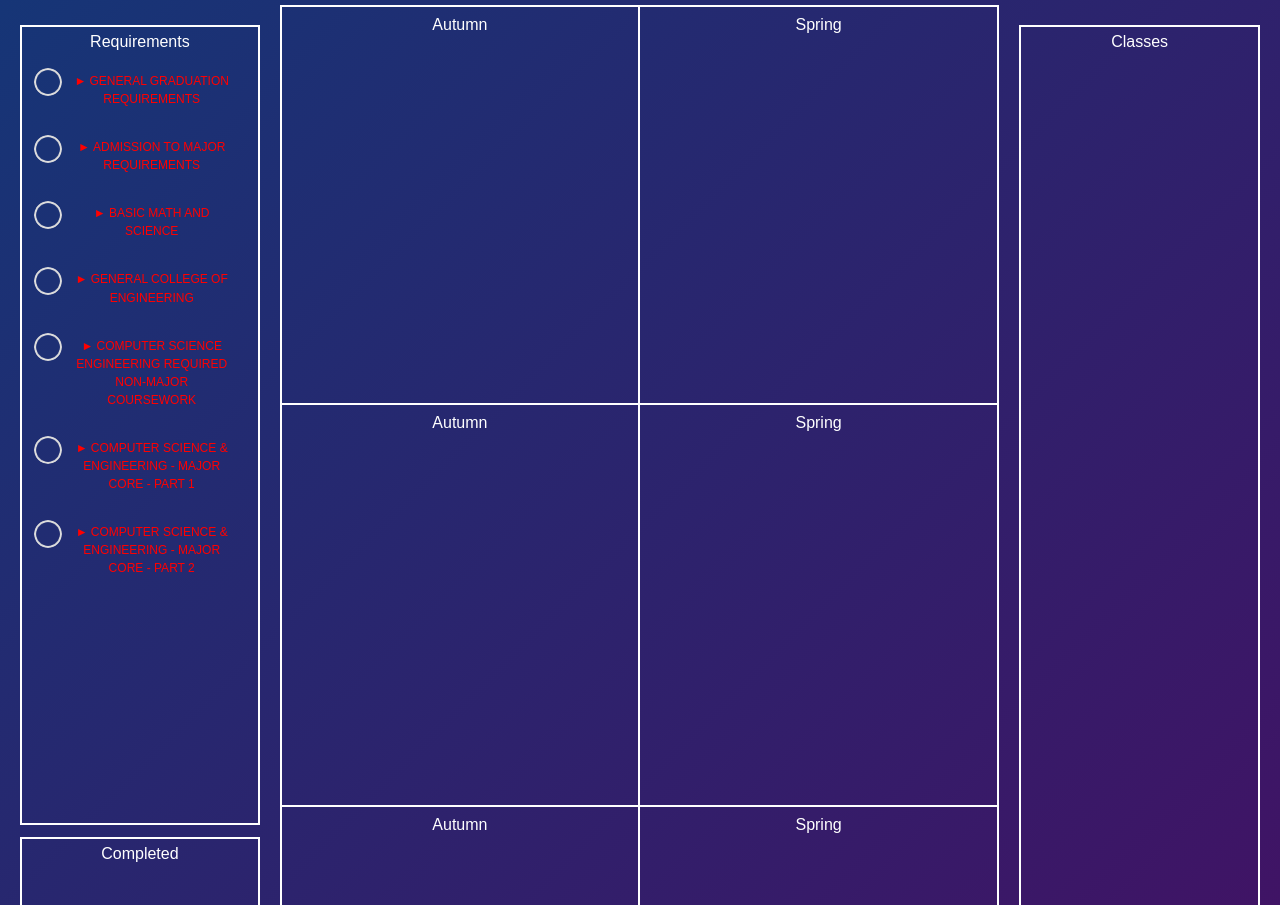
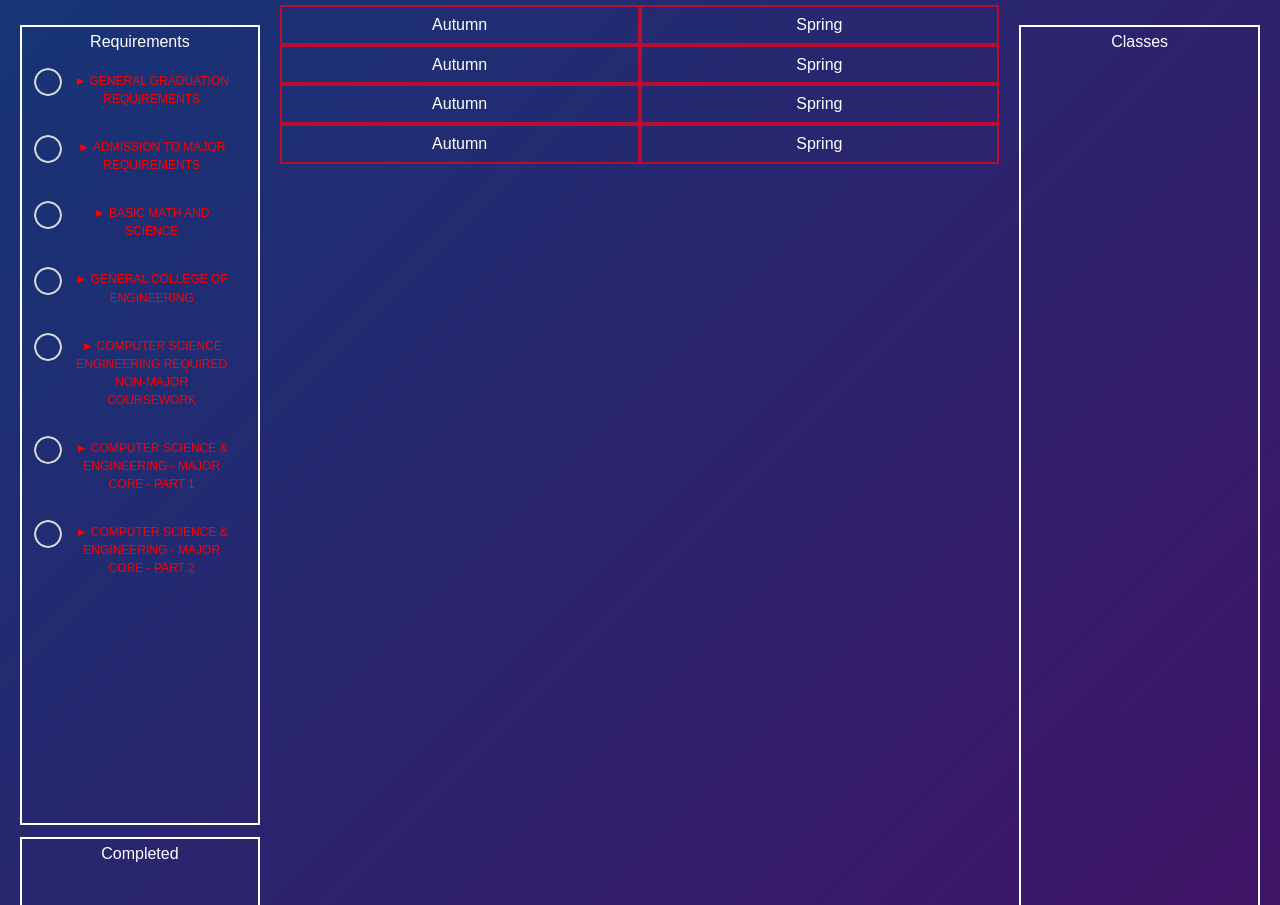
Before and after one commit to 4rd2/gradPlanner, a plain HTML site: page scheduler-main/index.html in a window 1280 px wide. Shown: the part 47-952 px from the top of the page. Drawn offline with Linux system fonts and the light colour scheme.

Commit message:
Remade the css/html

```diff
--- a/scheduler-main/index.html
+++ b/scheduler-main/index.html
@@ -4,14 +4,14 @@
 <head>
     <meta charset="UTF-8">
     <meta name="viewport" content="width=device-width, initial-scale=1.0">
-    <title>Drag and Drop</title>
+    <title>Gradution Planner for CSE Students | Hackathon Project</title>
     <link rel="stylesheet" href="style.css">
 
 
 </head>
 
 <body>
-    <div class="page"">
+    <div class="page">
         <center><h1 class = " title">Graduation Planner</h1>
         </center>
         <div class="sections">
@@ -124,36 +124,36 @@
     </div>
     <div id="schedule">
         <div class="semesters">
-            <div id="autumn1" class="semester">
+            <div class="autumn">
                 <center class="title"> Autumn </center>
             </div>
-            <div id="spring1" class='semester'>
+            <spring1 class='spring'>
                 <center class="title">Spring</center>
-            </div>
+            </spring1>
         </div>
         <div class="semesters">
-            <div id="autumn2" class="semester">
+            <autumn2 class="autumn">
                 <center class="title"> Autumn </center>
-            </div>
-            <div id="spring2" class="semester">
+            </autumn2>
+            <spring2 class="spring">
                 <center class="title">Spring</center>
-            </div>
+            </spring2>
         </div>
         <div class="semesters">
-            <div id="autumn3" class="semester">
+            <autumn3 class="autumn">
                 <center class="title"> Autumn </center>
-            </div>
-            <div id="spring3" class="semester">
+            </autumn3>
+            <spring3 class="spring">
                 <center class="title">Spring</center>
-            </div>
+            </spring3>
         </div>
         <div class="semesters">
-            <div id="autumn4" class="semester">
+            <autumn4 class="autumn">
                 <center class="title"> Autumn </center>
-            </div>
-            <div id="spring4" class="semester">
+            </autumn4>
+            <spring4 class="spring">
                 <center class="title">Spring</center>
-            </div>
+            </spring4>
         </div>
 
     </div>
--- a/scheduler-main/script.js
+++ b/scheduler-main/script.js
@@ -73,7 +73,7 @@ function checkGeneralRequirement() {
 function createClassElement(data) {
 
     let classSection = document.getElementById("classes");
-    const className = data.data.courses[0].course.subject + data.data.courses[0].course.catalogNumber;
+    const className = data.data.courses[1].course.subject + data.data.courses[1].course.catalogNumber;
     let newClass = document.createElement("div");
     let img = document.createElement("img");
     let text = document.createTextNode(className);
@@ -100,7 +100,7 @@ function createDragAndDropFunctionality() {
     for (oneClass of ohioStateClasses) {
         oneClass.addEventListener("dragstart", function (e) {
             let selectedClass = e.target;
-            let dragAndDropDestination = document.querySelectorAll(".semester, #classes, #left-completed");
+            let dragAndDropDestination = document.querySelectorAll(".spring, .autumn, #classes, #left-completed");
             dragAndDropDestination.forEach(function (item) {
 
                 item.addEventListener("dragover", function (e) {
@@ -126,7 +126,7 @@ function createDragAndDropFunctionality() {
  * and checks if any requirements are met if class is dragged into the schedule.
  */
 function fetchTheClass() {
-    fetch("https://contenttest.osu.edu/v2/classes/search?q=cse")
+    fetch("https://contenttest.osu.edu/v2/classes/search?q=CSE")
         .then(response => {
             if (!response.ok) {
                 throw new Error("Could not fetch resource");
--- a/scheduler-main/style.css
+++ b/scheduler-main/style.css
@@ -19,7 +19,7 @@
 }
 .title{
     margin-top: 2.5%;
-margin-bottom: 2.5%;
+    margin-bottom: 2.5%;
 }
 
 .sections{
@@ -69,27 +69,10 @@ margin-bottom: 2.5%;
 
 }
 
-
-#autumn1, #autumn2, #autumn3, #autumn4{
+.spring, .autumn{
     width: 100%;
-    min-height: 50vh;
-    border: 2px solid #fff;
-}
-
-#spring1, #spring2, #spring3, #spring4{
-    width: 100%;
-    min-height: 50vh;
-    border-top: 2px  solid#fff;
-    border-right: 2px solid #fff;
-    border-bottom: 2px solid #fff;
-}
-
-#autumn2, #spring2{
-    border-top: 0;
-    border-bottom: 0;
-}
-#autumn3, #spring3{
-    border-bottom: 0;
+    min-height: fit-content;
+    border: 2px solid #ba0c2f;
 }
 
 #classes{
```
